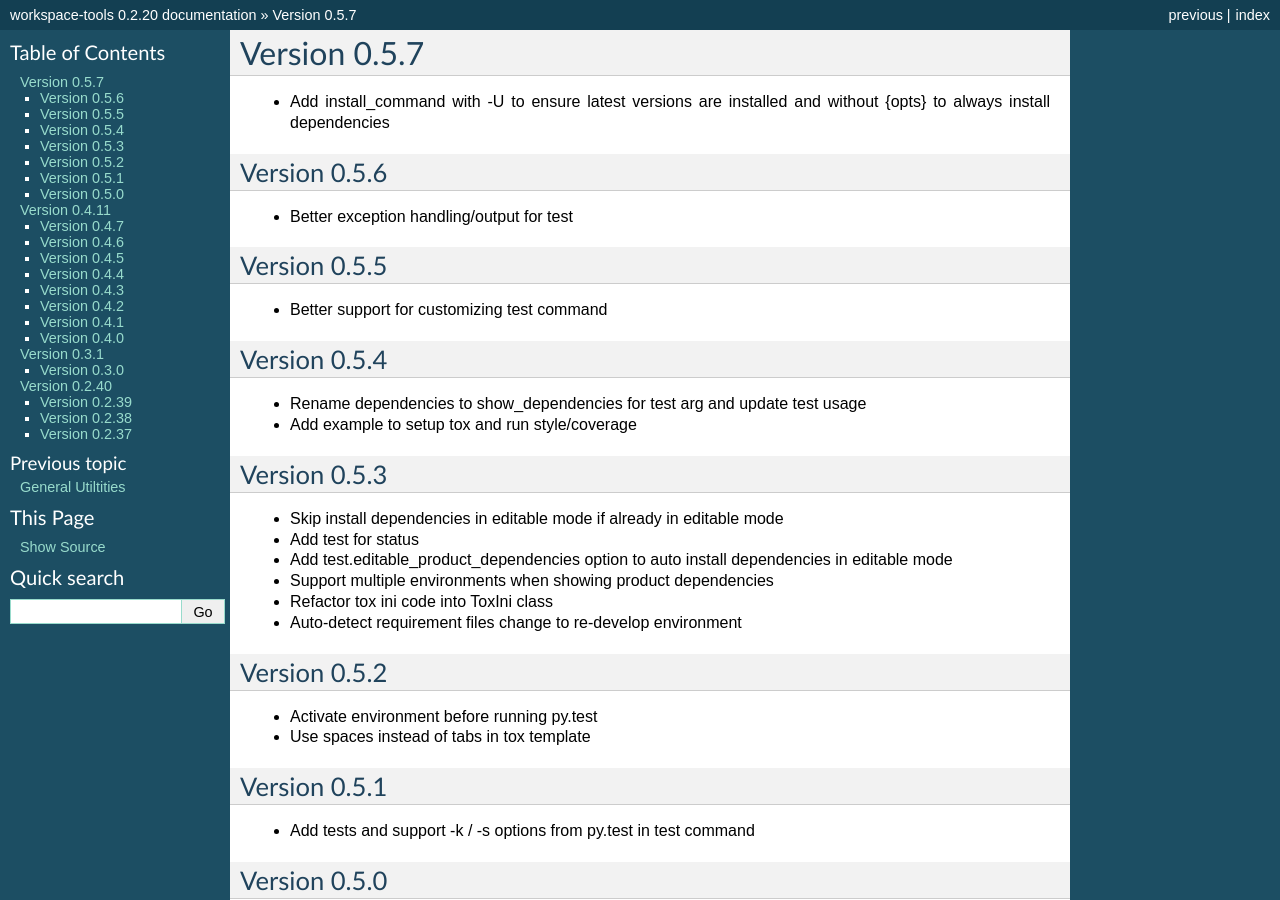
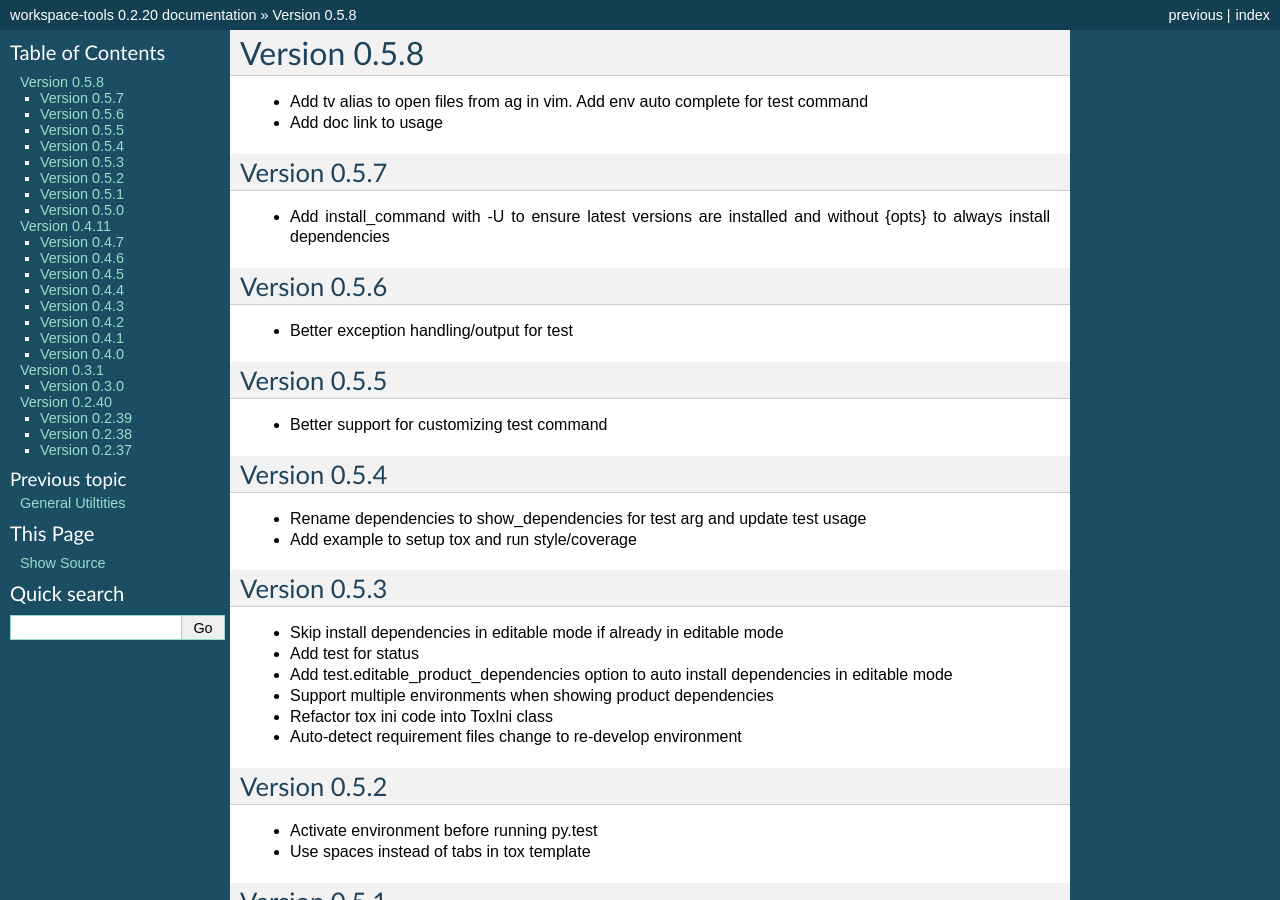
Before and after one commit to maxzheng/workspace-tools, a Sphinx documentation site: the page built from docs/CHANGELOG.rst, in a window 1280 px wide and 900 px high. Built offline with Sphinx 7.4.7, drawn with Linux system fonts in a browser that asks for light colours; some of the changed text lies outside the part shown.

Commit message:
Publish version 0.5.8

```diff
--- a/docs/CHANGELOG.rst
+++ b/docs/CHANGELOG.rst
@@ -1,5 +1,14 @@
+Version 0.5.8
+================================================================================
+
+* Add tv alias to open files from ag in vim.
+  Add env auto complete for test command
+
+* Add doc link to usage
+
+
 Version 0.5.7
-================================================================================
+--------------------------------------------------------------------------------
 
 * Add install_command with -U to ensure latest versions are installed and without {opts} to always install dependencies
 
--- a/setup.py
+++ b/setup.py
@@ -10,7 +10,7 @@ def find_files(path):
 
 setuptools.setup(
   name='workspace-tools',
-  version='0.5.7',
+  version='0.5.8',
 
   author='Max Zheng',
   author_email='maxzheng.os @t gmail.com',
```
